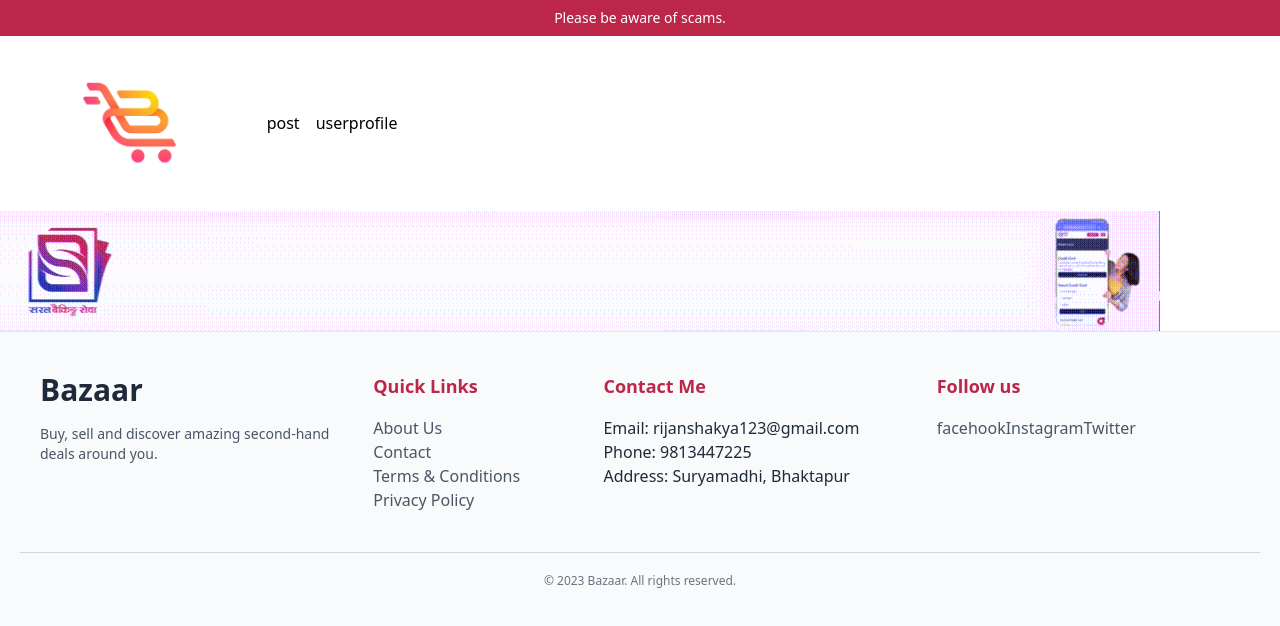
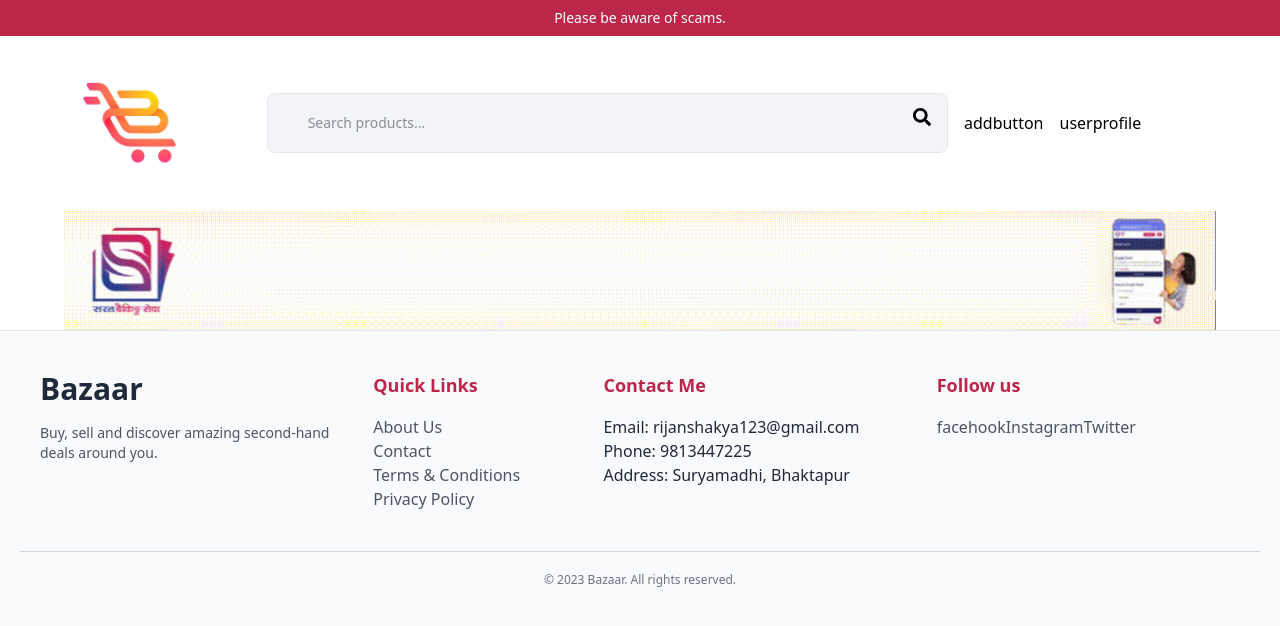
Before and after one commit to Rijan-Budds/Bazaaar, a React (Vite) app: page / in a window 1280 px wide. Shown: the top 626 px of the page. Built offline with nearby package versions, Linux system fonts and the light colour scheme.

Commit message:
added the search box have to work on the css littlebit. have to loook for new icons faicon is not good i think

```diff
--- a/src/Components/Header/Head.tsx
+++ b/src/Components/Header/Head.tsx
@@ -3,6 +3,8 @@ import { Link } from "react-router-dom";
 
   import Logo from "../../assets/logo.png";
   import Alert from "../../assets/alert.gif";
+  import SearchBox from "./SearchBox/Search";
+
   function Head() {
     return (
       <>
@@ -27,10 +29,10 @@ function Head() {
                 </div>
                 <div className="w-5/6">
                   <div className="flex items-center">
-                  {/* here goes the searchbox thing*/}
+                    <SearchBox />
                     <div className="ml-4">
                       <button className="">
-                      <p>post</p>
+                      <p>addbutton</p>
                       </button>
                     </div>
                     <div className="ml-4">
@@ -43,8 +45,8 @@ function Head() {
               </div>
             </div>
           </header>
-        <div>
-          <img src={Alert} alt="alert" />
+          <div className="text-center">
+            <img src={Alert} alt="alert" className="w-full max-w-6xl mx-auto"/>
           </div>
         </div>
       </>
--- a/src/Components/Header/SearchBox/Search.tsx
+++ b/src/Components/Header/SearchBox/Search.tsx
@@ -1,37 +1,33 @@
-import React, { useState } from 'react';
+import { useState } from 'react';
 import { useNavigate } from 'react-router-dom';
-import Button from '@mui/material/Button';
 import { FaSearch } from 'react-icons/fa';
 
-const SearchBox: React.FC = () => {
-  const [query, setQuery] = useState<string>('');
+const SearchBox = () => {
+  const [query, setQuery] = useState('');
   const navigate = useNavigate();
 
-  const handleSearch = (): void => {
+  const handleSearch = () => {
     if (query.trim()) {
       navigate(`/search?q=${encodeURIComponent(query.trim())}`);
     }
   };
 
-  const handleKeyDown = (e: React.KeyboardEvent<HTMLInputElement>): void => {
-    if (e.key === 'Enter') {
-      handleSearch();
-    }
-  };
-
   return (
-    <div className="headerSearch ml-3">
+    <div className="relative w-[70%] h-[60px] bg-[#f3f4f7] px-5 py-2 ml-4 border border-gray-200 rounded-lg">
       <input
         type="text"
         placeholder="Search products..."
         value={query}
-        onChange={(e: React.ChangeEvent<HTMLInputElement>) => setQuery(e.target.value)}
-        onKeyDown={handleKeyDown}
-        className="form-control"
+        onChange={(e) => setQuery(e.target.value)}
+        onKeyDown={(e) => e.key === 'Enter' && handleSearch()}
+        className="bg-transparent outline-none text-sm text-gray-800 w-full h-[40px] border-none px-5"
       />
-      <Button onClick={handleSearch}>
+      <button
+        onClick={handleSearch}
+        className="absolute top-3.5 right-4 text-black text-lg flex items-center justify-center"
+      >
         <FaSearch />
-      </Button>
+      </button>
     </div>
   );
 };
```
Lines whose indentation alone changed are shown as unchanged.
